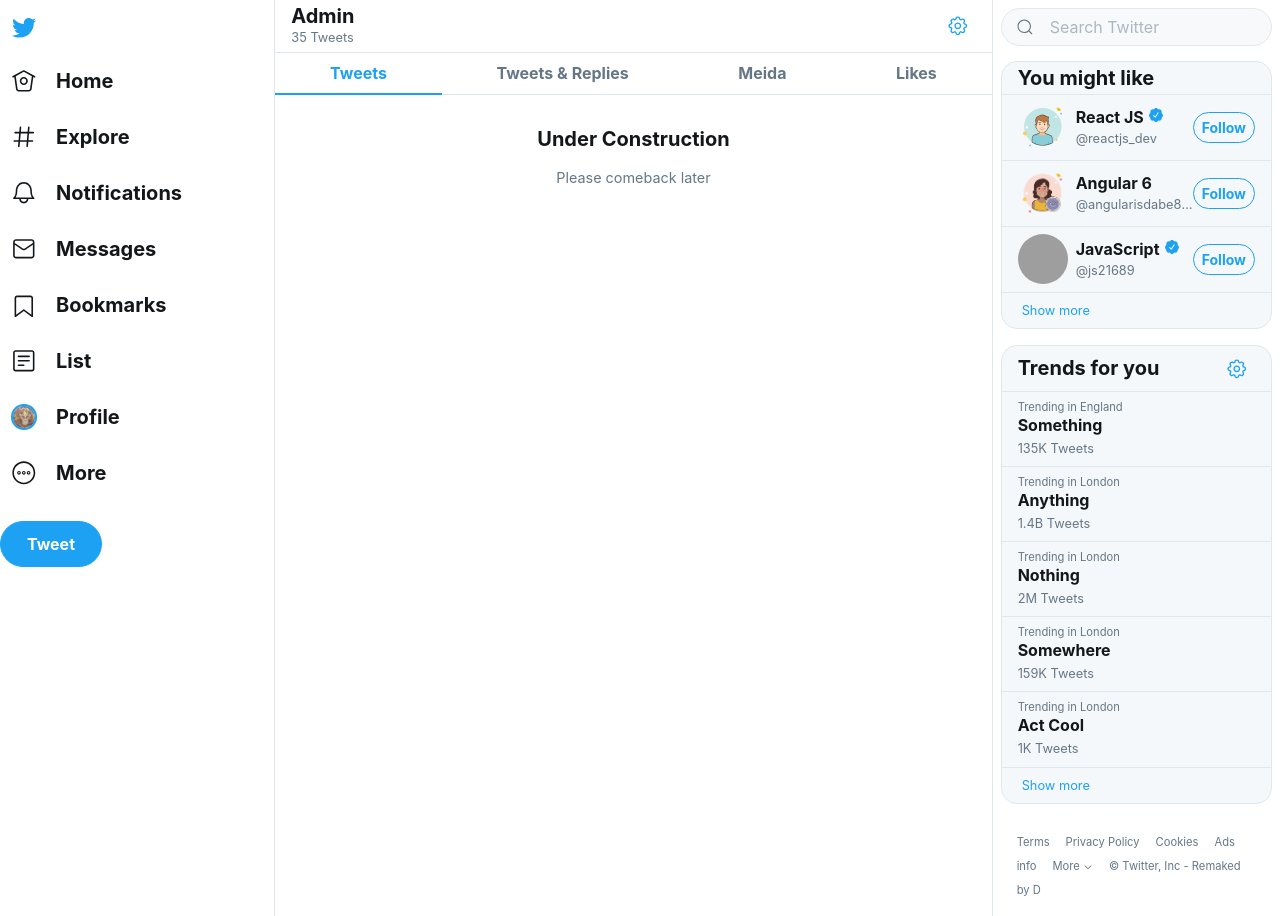
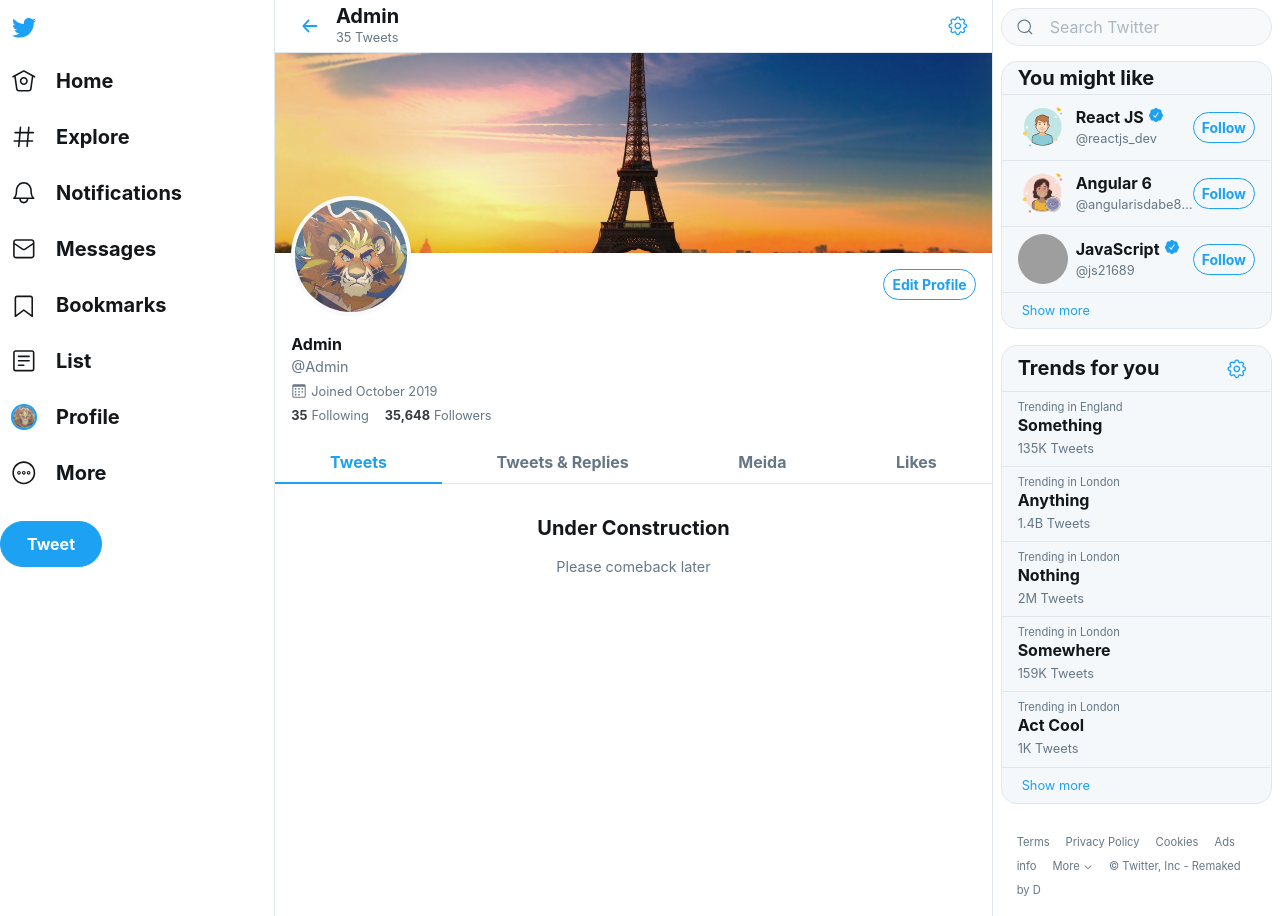
Before and after one commit to cvdat2097/twitter-remake, a React (Create React App) app: page /profile in a window 1280 px wide. Built offline with nearby package versions, Linux system fonts and the light colour scheme; grey boxes are pictures that could not be loaded.

Commit message:
finish Profile Page layout

```diff
--- a/src/pages/PageHeader.js
+++ b/src/pages/PageHeader.js
@@ -16,7 +16,7 @@
     return (
         <div className="h-100 d-flex align-items-center position-relative py-3 px-2">
             {leftOnClick || leftIcon ? (
-                <div className="mr-auto pr-2">
+                <div className="pr-2">
                     <Button onClick={leftOnClick} icon={leftIcon} />
                 </div>
             ) : null}
--- a/src/pages/Profile/Profile.js
+++ b/src/pages/Profile/Profile.js
@@ -1,5 +1,6 @@
 import React from 'react';
 import { connect } from 'react-redux';
+import { Link } from 'react-router-dom';
 
 import { Widget } from '../../components/utils/Widget';
 import { Empty } from '../../components/utils/Empty';
@@ -11,12 +12,68 @@
 import FollowSuggestion from '../../components/FollowSuggestion';
 
 import { ReactComponent as SettingsSVG } from '../../assets/svg/icons/settings.svg';
+import { ReactComponent as CalendarSVG } from '../../assets/svg/icons/calendar.svg';
+import backSvg from '../../assets/svg/icons/back.svg';
 
 import { TRENDS } from '../../mock/trends';
+
+const UserInfo = props => {
+    const { name, username, joinedTime, nFollowers, nFollowing } = props;
+
+    return (
+        <div>
+            <img
+                className="w-100"
+                src="/img/wallpaper.jpg"
+                alt=""
+                height="200"
+                style={{ objectFit: 'cover' }}
+            />
+            <div className="position-relative d-flex p-3">
+                <img
+                    className="rounded-circle border-4 border-light position-absolute"
+                    style={{
+                        bottom: 0,
+                        left: 'auto',
+                    }}
+                    width="120"
+                    height="120"
+                    src="/img/account-0.jpg"
+                    alt=""
+                />
+
+                <button className="btn btn-outline-primary btn-sm rounded-pill ml-auto font-weight-bold">
+                    Edit Profile
+                </button>
+            </div>
+            <div className="p-3">
+                <div className="font-weight-bold">{name}</div>
+                <div className="text-secondary medium">@{username}</div>
+                <div>
+                    <CalendarSVG style={{ width: 16, height: 16 }} />
+                    <span className="ml-1 text-secondary small">
+                        {joinedTime}
+                    </span>
+                </div>
+                <div>
+                    <Link className="text-dark small" to="./following">
+                        <span className="font-weight-bold">{nFollowing}</span>
+                        <span className="ml-1 text-secondary">Following</span>
+                    </Link>
+                    <Link className="ml-3 text-dark small" to="./following">
+                        <span className="font-weight-bold">{nFollowers}</span>
+                        <span className="ml-1 text-secondary">Followers</span>
+                    </Link>
+                </div>
+            </div>
+        </div>
+    );
+};
 
 const Profile = props => {
     const {
         currentAccount: { name, nTweets },
+        history,
     } = props;
 
     return (
@@ -30,10 +87,20 @@
                             rightIcon={
                                 <SettingsSVG className="svg-fill-primary" />
                             }
+                            leftIcon={backSvg}
+                            leftOnClick={() => history.goBack()}
                         />
                     </div>
 
                     <div className="d-flex flex-column">
+                        <UserInfo
+                            name="Admin"
+                            username="Admin"
+                            nFollowers="35,648"
+                            nFollowing="35"
+                            joinedTime="Joined October 2019"
+                        />
+
                         <Tabs>
                             <TabBody title="Tweets">
                                 <Empty
--- a/src/stylesheet/style.scss
+++ b/src/stylesheet/style.scss
@@ -26,6 +26,14 @@
     border: 2px solid transparent !important;
 }
 
+.border-3 {
+    border: 3px solid transparent !important;
+}
+
+.border-4 {
+    border: 4px solid transparent !important;
+}
+
 ::-webkit-input-placeholder {
     color: map-get($tw-colors, 'tw-secondary') !important;
 }
```
Also changed, not shown: public/img/wallpaper.jpg (added), src/assets/svg/icons/calendar.svg (added).
